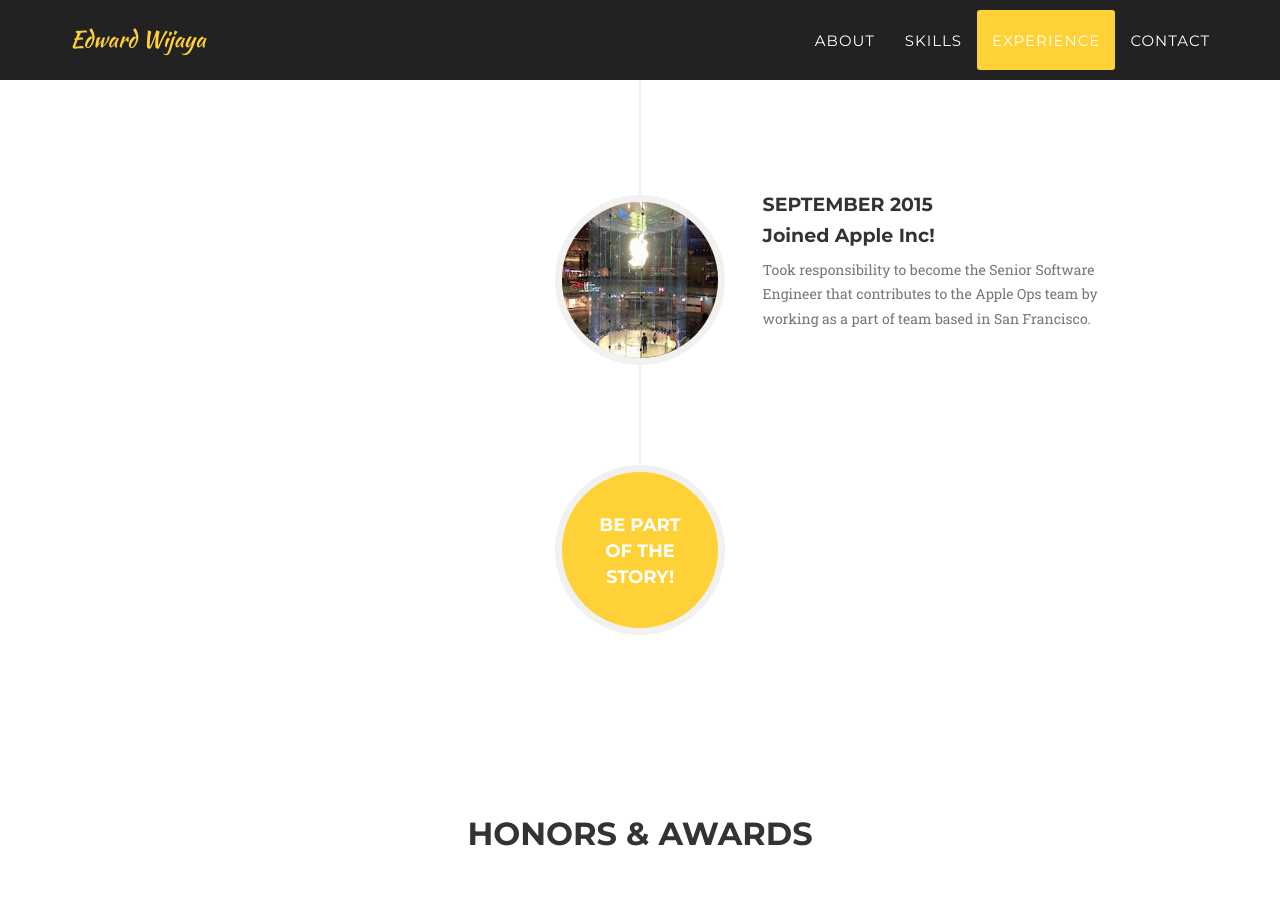
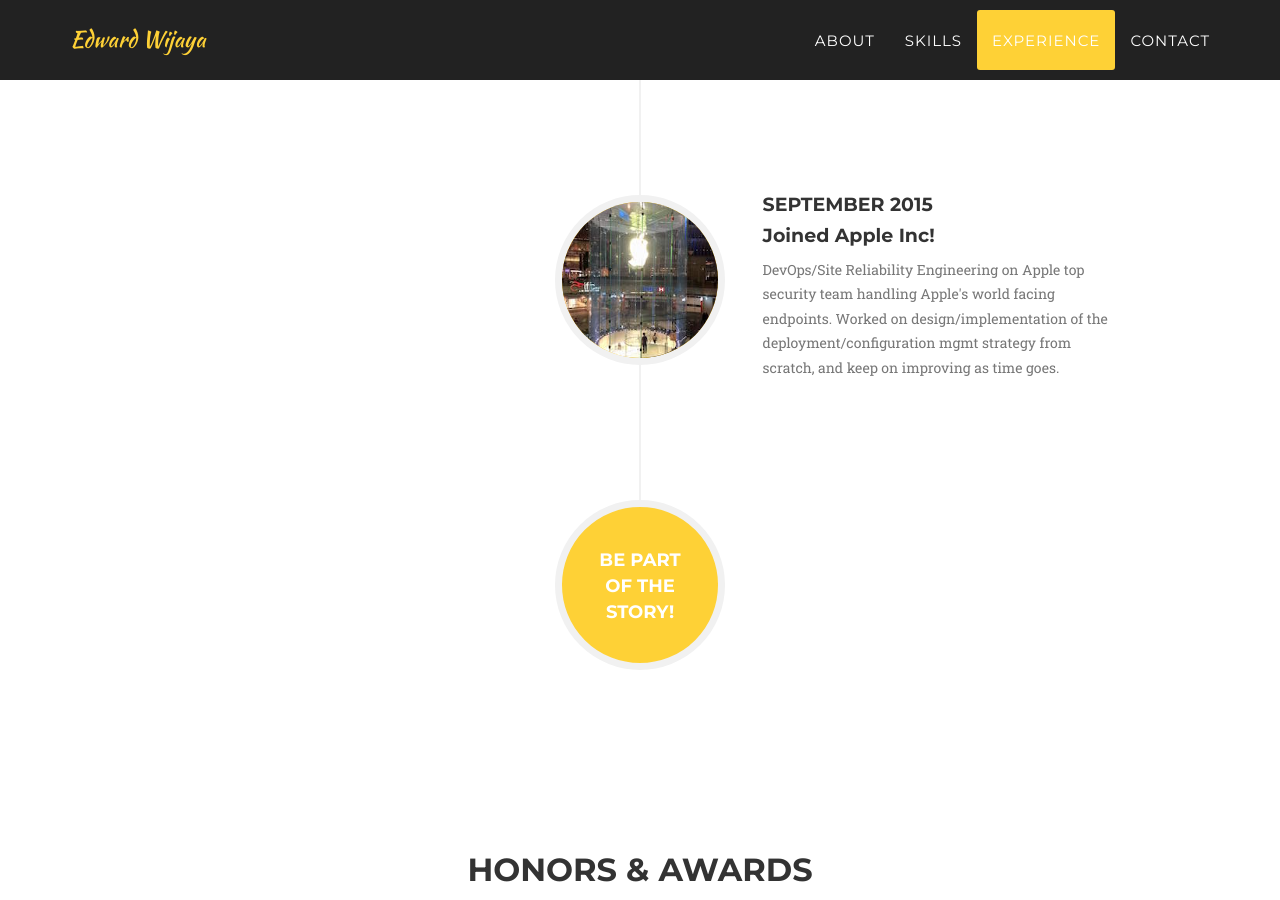
Before and after one commit to edwardwijaya/edwardwijaya.github.io, a Jekyll site: the page built from index.html, in a window 1280 px wide and 900 px high, scrolled down 3990 px. Built offline with Jekyll 4.4.1, drawn with Linux system fonts in a browser that asks for light colours; some web fonts are replaced.

Commit message:
Update experience.html

```diff
--- a/_includes/experience.html
+++ b/_includes/experience.html
@@ -62,10 +62,11 @@
                                     <h4 class="subheading">Joined Apple Inc!</h4>
                                 </div>
                                 <div class="timeline-body">
-                                    <p class="text-muted">Took responsibility to become the Senior Software Engineer that contributes to the Apple Ops team by working as a part of team based in San Francisco.</p>
+                                    <p class="text-muted">DevOps/Site Reliability Engineering on Apple top security team handling Apple's world facing endpoints. Worked on design/implementation of the deployment/configuration mgmt strategy from scratch, and keep on improving as time goes.</p>
                                 </div>
                             </div>
                         </li>
+
 
                         <li class="timeline-inverted">
                             <div class="timeline-image">
```
